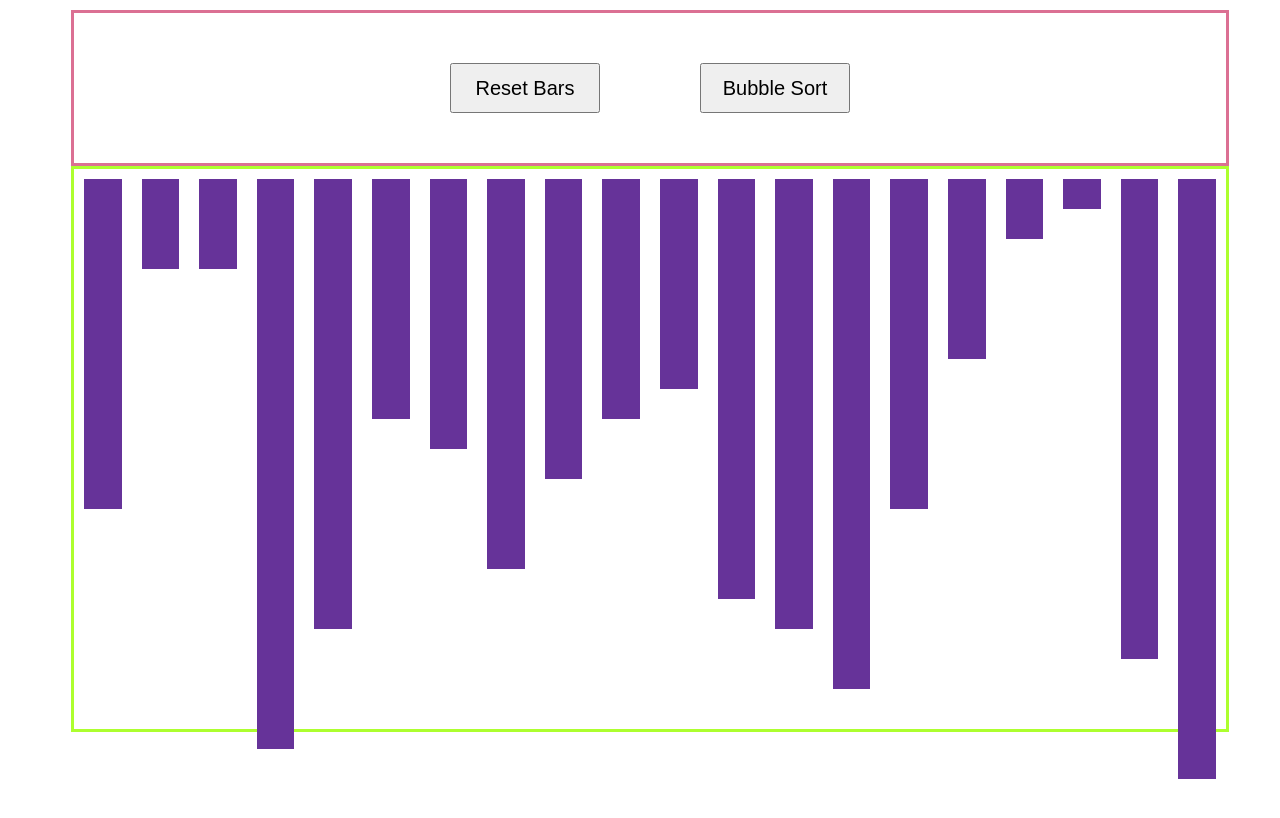
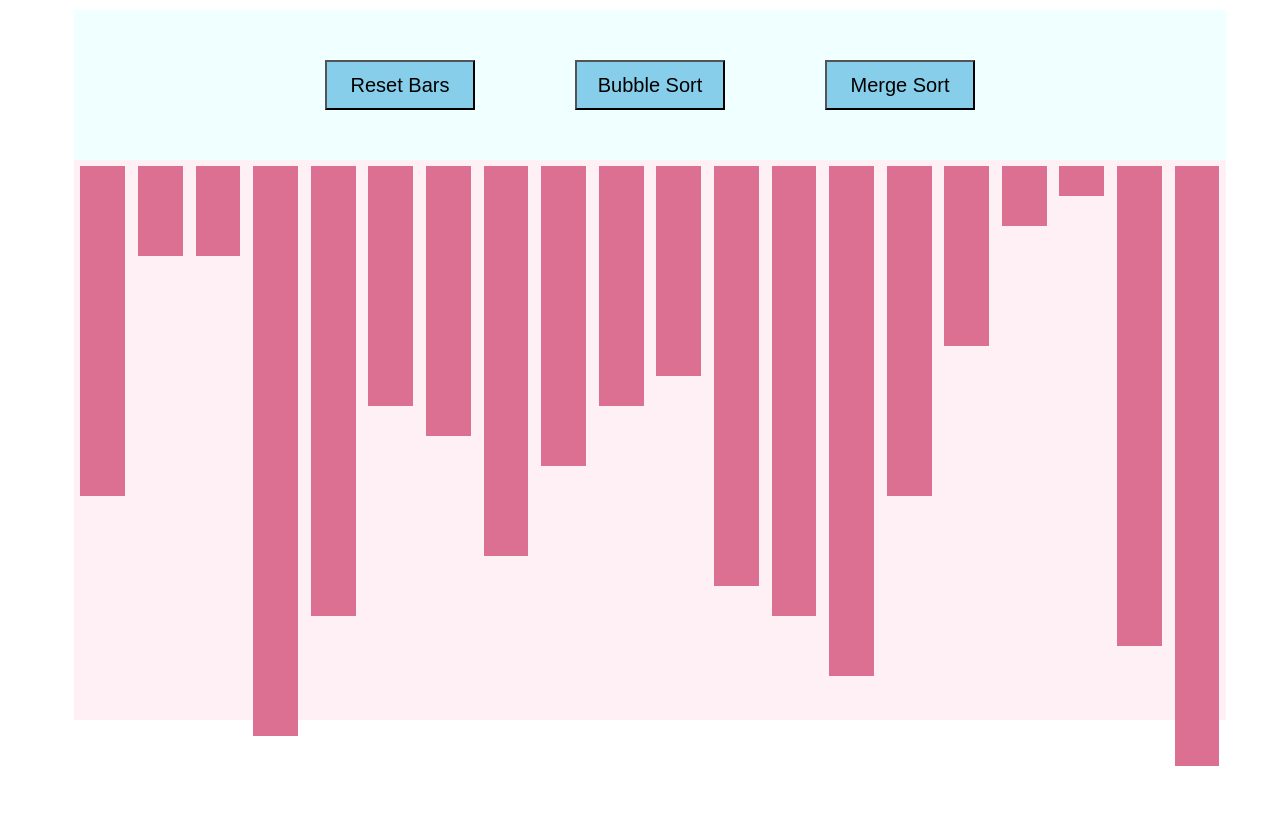
Before and after one commit to wongee93/sorting_bars, a React (Create React App) app in the folder client/: page / in a window 1280 px wide. Built offline with nearby package versions, Linux system fonts and the light colour scheme.

Commit message:
install redux toolkit

```diff
--- a/client/package.json
+++ b/client/package.json
@@ -3,6 +3,7 @@
   "version": "0.1.0",
   "private": true,
   "dependencies": {
+    "@reduxjs/toolkit": "^1.9.5",
     "@testing-library/jest-dom": "^5.16.5",
     "@testing-library/react": "^13.4.0",
     "@testing-library/user-event": "^13.5.0",
--- a/client/src/App.js
+++ b/client/src/App.js
@@ -1,6 +1,5 @@
 import './App.css';
 import BarChart from './Bars/BarChart';
-
 
 function App() {
   return (
@@ -9,14 +8,12 @@ function App() {
       <div className='container'>
 
         <div className='button_container'>
-          <button id='reset_btn' className='btn'>Reset Bars</button>
+          <button id='reset_btn' className='btn' onClick={() => { window.location.reload(); }}>Reset Bars</button>
           <button id='bubble_btn' className='btn'>Bubble Sort</button>
+          <button id='merge_btn' className='btn'>Merge Sort</button>
         </div>
 
-        {/* <div className='bar_container'> */}
         <BarChart />
-        {/* </div> */}
-
       </div>
 
     </div>
--- a/client/src/Bars/BarChart.js
+++ b/client/src/Bars/BarChart.js
@@ -1,7 +1,7 @@
 import React, { useState, useEffect } from 'react';
 
 function randomNum(min, max) {
-    return (Math.floor(Math.random() * (max - min + 1)) + min) * 30;
+    return (Math.floor(Math.random() * (max - min + 1)) + min);
 }
 
 function createRandomArray() {
@@ -21,7 +21,7 @@ function BarChart() {
     }, []);
 
     const barElements = barHeights.map((height, index) => (
-        <div key={index} style={{ height: height }} className="bar" />
+        <div key={index} style={{ height: height * 30 + 'px' }} className="bar" />
     ));
 
     return <div className="bar_container">{barElements}</div>;
--- /dev/null
+++ b/client/src/counterSlice.js
@@ -0,0 +1,24 @@
+import { createSlice } from "@reduxjs/toolkit";
+
+const initialState = {
+    id: 1,
+    value: 0,
+};
+const counterSlice = createSlice({
+    name: "counter",
+    initialState,
+    reducers: {
+        up: (state, action) => {
+            state.value = state.value + action.payload;
+        },
+        down: (state, action) => {
+            state.value = state.value - action.payload;
+        },
+        init: (state, action) => {
+            state.value = 0;
+        },
+    },
+});
+
+export default counterSlice;
+export const { up, down, init } = counterSlice.actions;
--- a/client/src/index.css
+++ b/client/src/index.css
@@ -27,15 +27,18 @@ code {
   height: 50px;
   font-size: 20px;
   margin: 50px;
+  background-color: skyblue;
 }
 
 .button_container {
-  border: solid palevioletred;
+  /* border: solid gray; */
+  background-color: azure;
   width: 90vw;
 }
 
 .bar_container {
-  border: solid greenyellow;
+  /* border: solid gray; */
+  background-color: lavenderblush;
   width: 90vw;
   height: 70vh;
   display: flex;
@@ -44,6 +47,6 @@ code {
 
 .bar {
   width: 4vw;
-  margin: 10px;
-  background-color: rebeccapurple;
+  margin: 0.5vw;
+  background-color: palevioletred;
 }
--- a/client/src/index.js
+++ b/client/src/index.js
@@ -1,3 +1,5 @@
+import { Provider } from 'react-redux';
+import store from './store.js'
 import React from 'react';
 import ReactDOM from 'react-dom/client';
 import './index.css';
--- /dev/null
+++ b/client/src/store.js
@@ -0,0 +1,10 @@
+import { configureStore } from "@reduxjs/toolkit";
+import counterSlice from "./counterSlice.js";
+
+const store = configureStore({
+    reducer: {
+        counter: counterSlice.reducer,
+    },
+});
+
+export default store;
```
Also changed, not shown: client/src/Sort/Sortbtn.js (added, +14 -0 lines), 1 other file (tests, documents, lock files or other folders).
